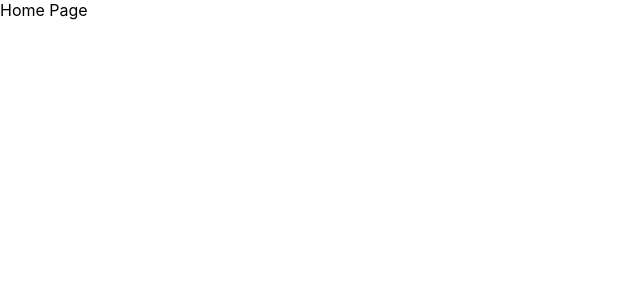
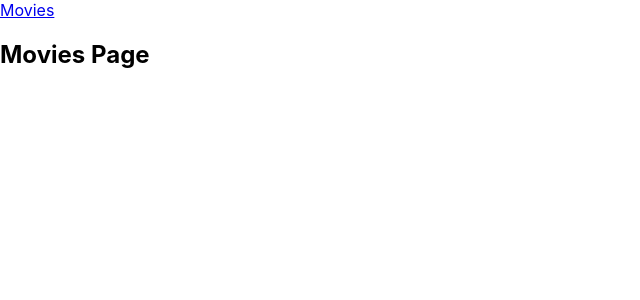
Before and after one commit to bunyaminfil/react-redux, a React (Create React App) app: page /movies in a window 1280 px wide. Shown: the top 300 px of the page, without its empty margins (0-640 px from the left). Built offline with nearby package versions, Linux system fonts and the light colour scheme.

Commit message:
react-router

```diff
--- a/package.json
+++ b/package.json
@@ -9,6 +9,7 @@
     "react": "^17.0.2",
     "react-dom": "^17.0.2",
     "react-redux": "^7.2.3",
+    "react-router-dom": "^5.2.0",
     "react-scripts": "4.0.3",
     "react-thunk": "^1.0.0",
     "redux": "^4.0.5",
--- a/src/App.js
+++ b/src/App.js
@@ -1,11 +1,18 @@
 import React, { Component } from 'react'
 import './App.css';
+import MoviesPage from './components/pages/MoviesPage'
+import { Link, Route } from 'react-router-dom'
 
 export default class App extends Component {
   render() {
     return (
       <div>
-        Home Page
+        <div>
+          <Link to="movies">Movies</Link>
+        </div>
+        <div>
+          <Route path="/movies" component={MoviesPage}></Route>
+        </div>
       </div>
     )
   }
--- /dev/null
+++ b/src/components/pages/MoviesPage.js
@@ -0,0 +1,11 @@
+import React, { Component } from 'react'
+
+export default class MoviesPage extends Component {
+    render() {
+        return (
+            <div>
+                <h2>Movies Page</h2>
+            </div>
+        )
+    }
+}
--- a/src/index.js
+++ b/src/index.js
@@ -8,6 +8,8 @@ import { createStore, applyMiddleware } from 'redux'
 import thunk from 'redux-thunk'
 import rootReducer from './reducers/rootReducer'
 import { composeWithDevTools } from 'redux-devtools-extension'
+import { BrowserRouter } from 'react-router-dom'
+
 const store = createStore(
   rootReducer,
   composeWithDevTools(
@@ -17,9 +19,11 @@ const store = createStore(
 
 ReactDOM.render(
   <React.StrictMode>
-    <Provider store={store}>
-      <App />
-    </Provider>
+    <BrowserRouter>
+      <Provider store={store}>
+        <App />
+      </Provider>
+    </BrowserRouter>
   </React.StrictMode>,
   document.getElementById('root')
 );
```
Also changed, not shown: 1 other file (tests, documents, lock files or other folders).
